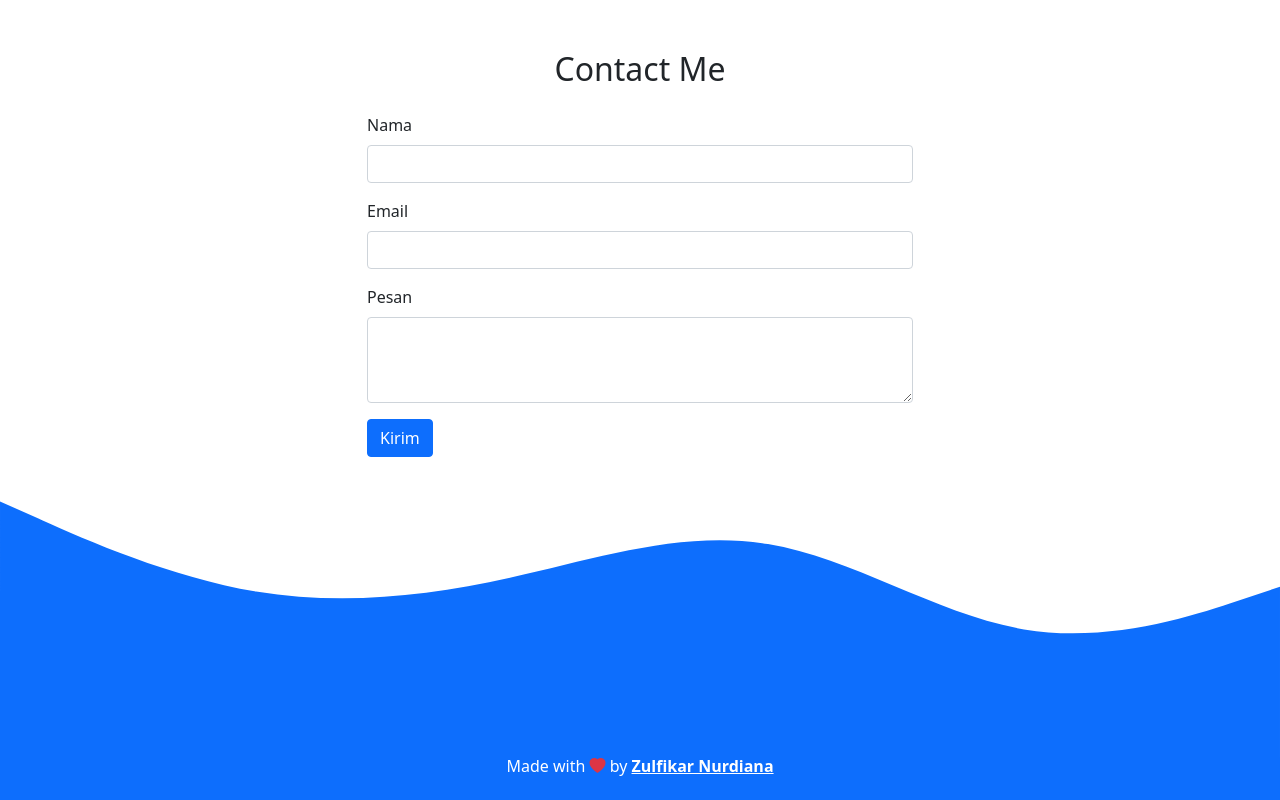
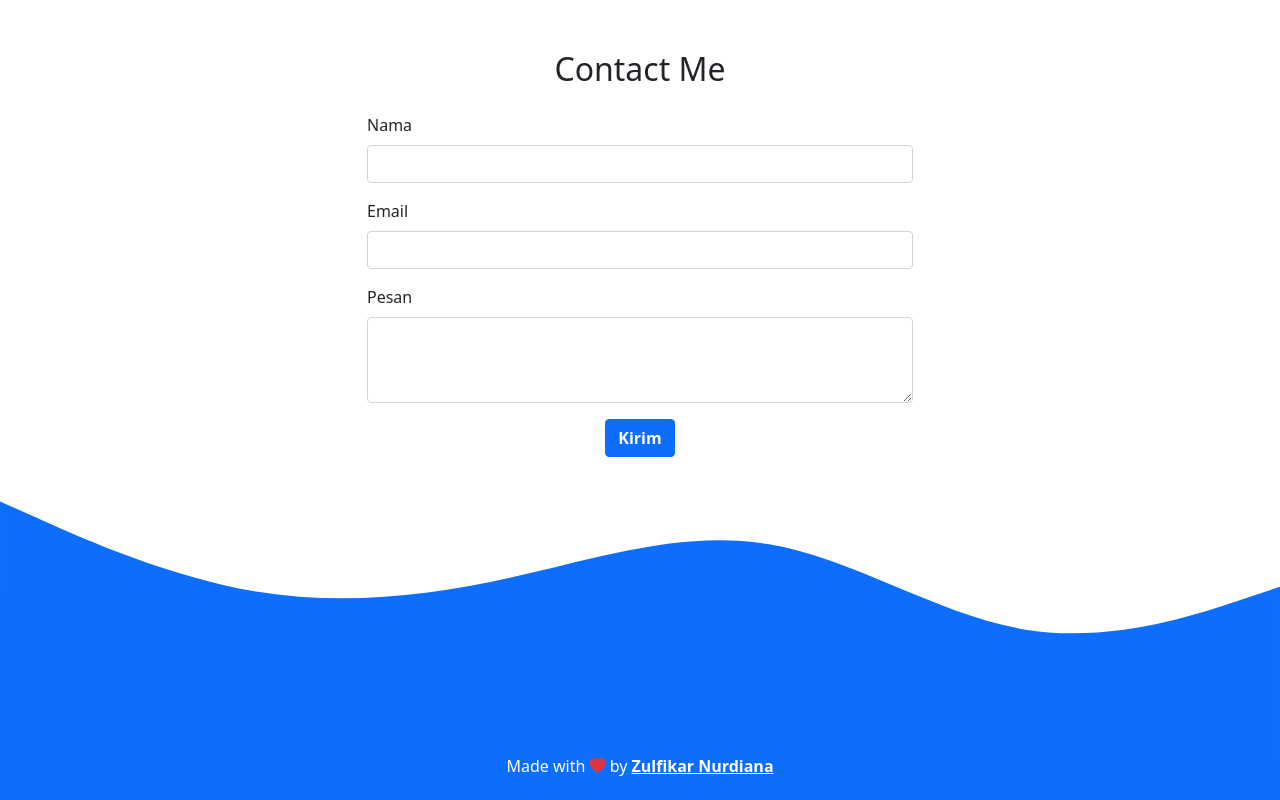
Before and after one commit to zulnurdiana/zulnurdiana.github.io, a plain HTML site: page index.html in a window 1280 px wide. Shown: the part 2530-3330 px from the top of the page. Drawn offline with nearby package versions, Linux system fonts and the light colour scheme; files whose address does not match are found by name.

Commit message:
membuat button contact center

```diff
--- a/index.html
+++ b/index.html
@@ -178,7 +178,9 @@
                 <label for="exampleFormControlTextarea1" class="form-label">Pesan</label>
                 <textarea class="form-control" id="exampleFormControlTextarea1" rows="3"></textarea>
               </div>
-              <button type="submit" class="btn btn-primary mb-3">Kirim</button>
+              <center>
+                <button type="submit" class="btn btn-primary mb-3 fw-bold text-white">Kirim</button>
+              </center>
             </form>
           </div>
         </div>
```
